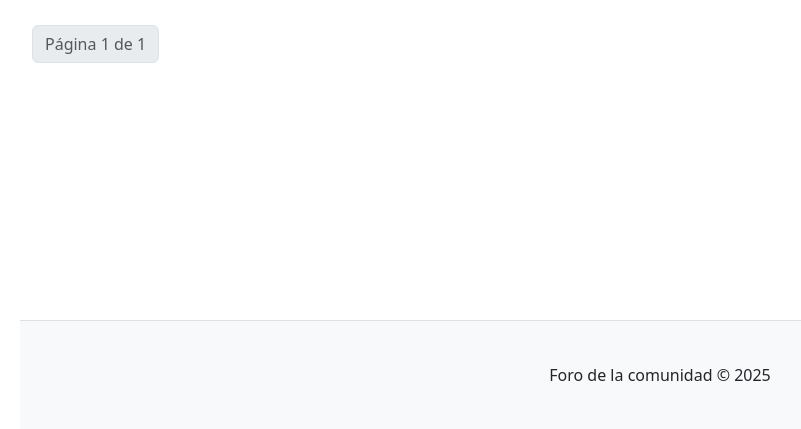
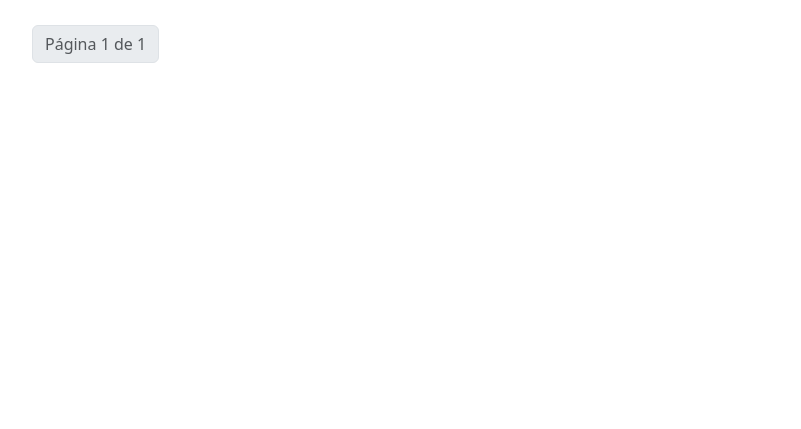
Before and after one commit to javierrodriguezsanchez/Cronicas_del_Cuervo, a Django app: page /foro/ in a window 1280 px wide. Shown: the part 371-800 px from the top of the page, without its empty margins (62-863 px from the left). Run offline with Django 4.2, Linux system fonts and the light colour scheme; tables that the repository leaves empty hold one stand-in row (values such as "Sample post").

Commit message:
Elimine el footer de listado, crear_hilo y detalle hilo para mejor visibilidad

```diff
--- a/main/templates/Foros/Foros_templates.html
+++ b/main/templates/Foros/Foros_templates.html
@@ -95,8 +95,5 @@
         </nav>
     </div>
 
-    <footer class="bg-light text-center p-4 mt-5">
-        <p>Foro de la comunidad © {% now "Y" %}</p>
-    </footer>
 </body>
 </html>
--- a/main/templates/Foros/crear_hilo.html
+++ b/main/templates/Foros/crear_hilo.html
@@ -76,9 +76,5 @@
         </div>
     </footer>
 </body>
-<footer class="forum-footer bg-light text-center">
-    <div class="container">
-        <p class="mb-0">Foro de la comunidad © {% now "Y" %}</p>
-    </div>
-</footer>
+
 {% endblock %}
--- a/main/templates/Foros/listado.html
+++ b/main/templates/Foros/listado.html
@@ -132,9 +132,5 @@
     </nav>
 </div>
 
-<footer class="forum-footer bg-light text-center">
-    <div class="container">
-        <p class="mb-0">Foro de la comunidad © {% now "Y" %}</p>
-    </div>
-</footer>
+
 {% endblock %}
```
